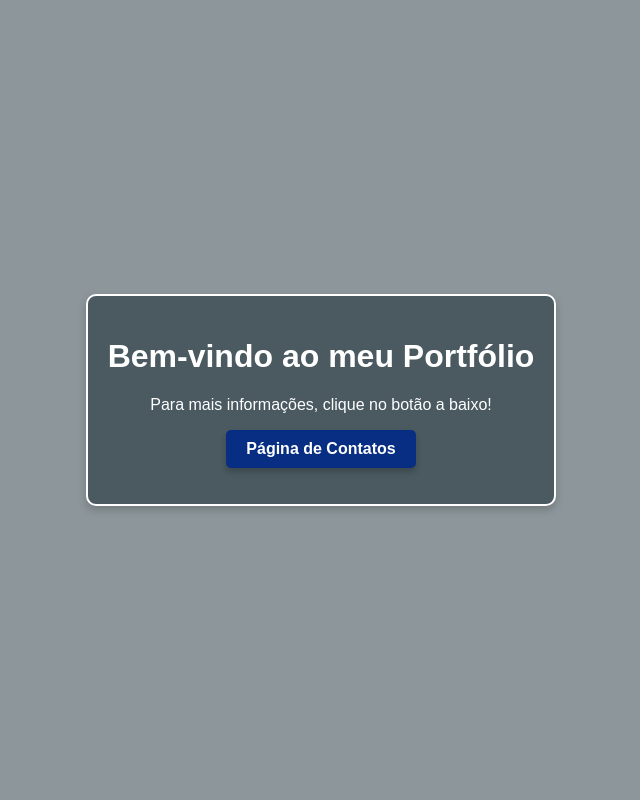
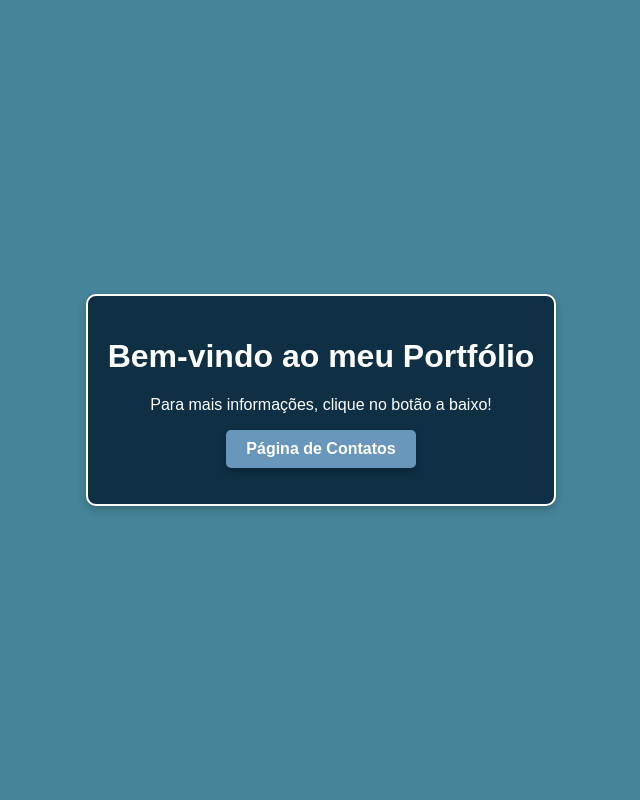
Before and after one commit to Lekadas/portfolio.py, a Flask app: page / in a window 1280 px wide. Shown: the whole page, without its empty margins (319-959 px from the left). Run offline with Flask 3, Linux system fonts and the light colour scheme.

Commit message:
Update index.html

```diff
--- a/templates/index.html
+++ b/templates/index.html
@@ -8,7 +8,7 @@
     <title>Homepage - Portfólio</title>
     <style>
         body {
-            background-color: #8d979b;
+            background-color: #468499;
             margin: 0;
             padding: 0;
             font-family: Arial, sans-serif;
@@ -21,7 +21,7 @@
         div {
             text-align: center;
             color: #ffffff;
-            background-color: #4a5a60;
+            background-color: #0e2f44;
             /* Fundo da caixa */
             padding: 20px;
             /* Espaçamento interno */
@@ -44,7 +44,7 @@
 
         .button-link {
             display: inline-block;
-            background-color: #072e83;
+            background-color: #6897bb;
             /* Cor de fundo do botão */
             color: #ffffff;
             /* Cor do texto */
```
